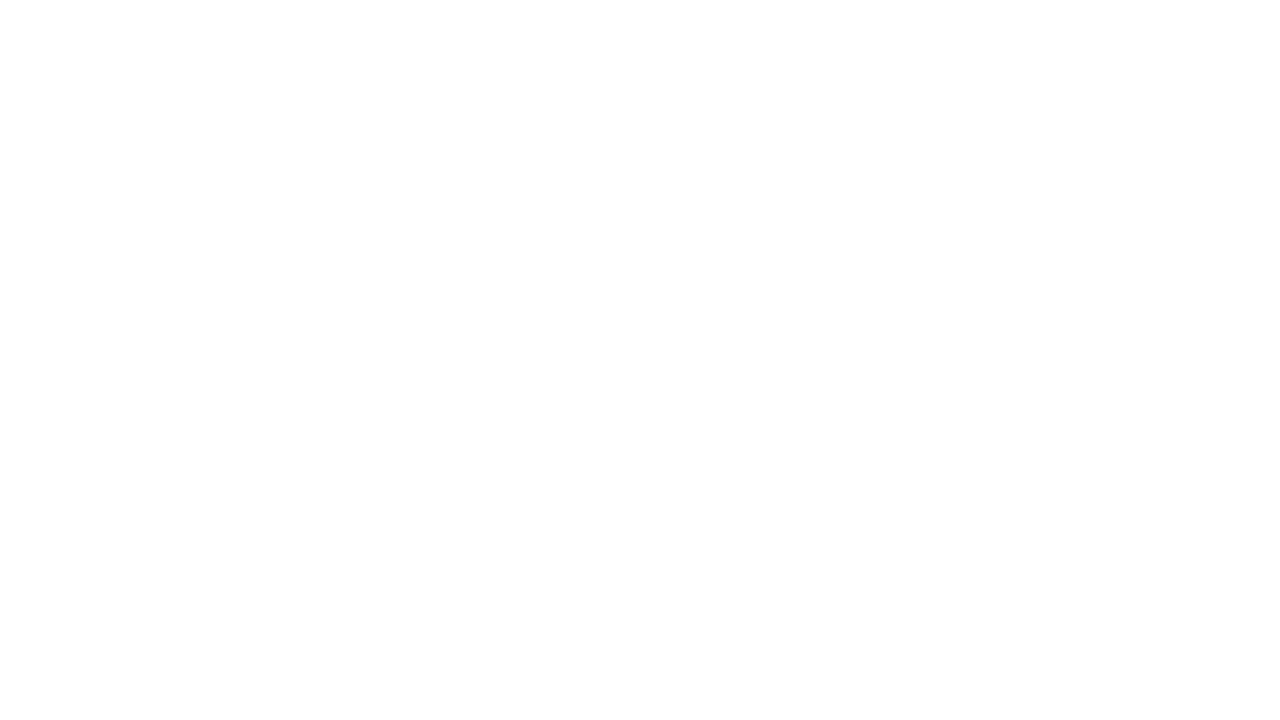
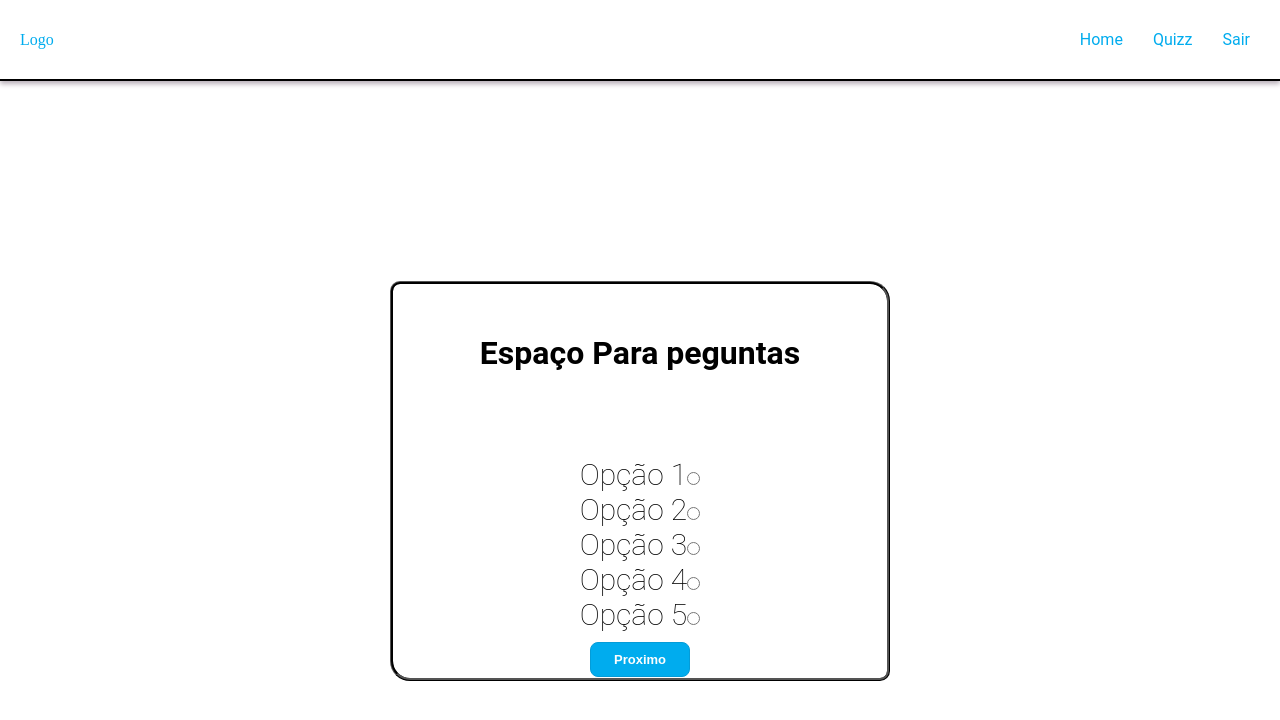
Before and after one commit to camilacasimiro/desafio-trainee-loopis, a React (Create React App) app: page /Quizz in a window 1280 px wide. Shown: the top 720 px of the page. Built offline with nearby package versions, Linux system fonts and the light colour scheme.

Commit message:
adicionado duas paginas:Login e Quizz . Modificado a pagina Routes.js e style.css de Perfil

```diff
--- /dev/null
+++ b/src/pages/Login/index.js
@@ -0,0 +1,33 @@
+import React from 'react';
+import{Link} from 'react-router-dom';
+
+import "./style.css"
+import Connection from '../../images/connection.png';
+
+function Login(){
+    return (
+        <div id="page-cad">
+            <div className="image">
+                <img src={Connection} alt="Connection"></img>
+            </div>
+
+            <form className="form-cad">
+
+                    <h1>Login</h1>
+                    <div className="field">
+                        <label>Email:</label>
+                        <input type="email"></input>
+
+                        <label>Senha:</label>
+                        <input type="password"></input>
+                    </div>
+
+                    <Link to="/perfil">
+                       <button type="submit" >Entrar</button>
+                    </Link>
+            </form>
+        </div>
+    );
+}
+
+export default Login;
--- /dev/null
+++ b/src/pages/Login/style.css
@@ -0,0 +1,74 @@
+*{
+    margin: 0;
+    padding: 0;
+    box-sizing: border-box;
+}
+
+#page-cad{
+    display: flex;
+    flex-direction: row;
+    width: 100vw;
+    height: 100vh;
+}
+
+.image{
+    background-color: #EDEDED;
+    display: flex;
+}
+
+.image img{
+    padding-top: 45px;
+}
+
+.form-cad{
+    border-radius: 8px;
+    margin: 20px auto;
+    margin-top: 300px;
+}
+
+.form-cad h1{
+    font-family: 'Roboto', sans-serif;
+    margin-bottom: 35px;
+}
+
+.form-cad .field{
+    display: flex;
+    flex-direction: column;
+    margin-bottom: 26px;
+    font-family: 'Roboto', sans-serif;
+
+}
+
+.form-cad .field label{
+    margin-top: 20px;
+    margin-bottom: 10px;
+}
+
+.form-cad .field input{
+
+  border-radius: 8px;
+  border: 2px solid #00ACEE;
+  padding: 8px 20px;
+  font-size: 16px;
+
+}
+
+button {
+    width: 100px;
+    height: 35px;
+    border-radius: 8px;
+    border: 1px solid #049cd8;
+    background-color: #00ACEE;
+
+    font-size: 13px;
+    font-weight: bold;
+    color: #FDFDFD;
+    margin: 10px 70px;
+
+    transition: background-color 0.2s;
+    cursor: pointer;
+}
+
+button:hover{
+    background-color: #049cd8;
+}
--- /dev/null
+++ b/src/pages/Quizz/index.js
@@ -0,0 +1,51 @@
+import React from 'react';
+import { Link } from 'react-router-dom';
+
+import "./style.css"
+
+function Quizz() {
+    return (
+        <>
+            <header class="header">
+                <a href="/">Logo</a>
+                <nav>
+                    <ul class="menu">
+                        <li><a href="/">Home</a></li>
+                        <li><a href="/">Quizz</a></li>
+                        <li><a href="/">Sair</a></li>
+                    </ul>
+                </nav>
+            </header>
+            <div>
+                <form >
+                    <div className='CardQuestions' >
+                        <h1 className='textoDentrodoCard' >Espaço Para peguntas</h1>
+                        <ul className='esteticaforms'>
+                            <li>
+                                <label for="">Opção 1</label>
+                                <input type="radio" name="" value="" />
+                            </li>
+                            <label for="">Opção 2</label>
+                            <input type="radio" name="" value="" />
+                            <li>
+                                <label for="">Opção 3</label>
+                                <input type="radio" name="" value="" />
+                            </li>
+                            <label for="">Opção 4</label>
+                            <input type="radio" name="" value="" />
+                            <li>
+                                <label for="">Opção 5</label>
+                                <input type="radio" name="" value="" />
+                            </li>
+                        </ul>
+                        <Link to="/perfil">
+                            <button classname="button" type="submit" >Proximo</button>
+                        </Link>
+                    </div>
+                </form>
+            </div>
+        </>
+    );
+}
+
+export default Quizz;
--- /dev/null
+++ b/src/pages/Quizz/style.css
@@ -0,0 +1,95 @@
+l,li,p {
+  margin: 0px;
+  padding: 0px;
+  list-style: none;
+
+  font-family: 'Roboto', sans-serif;
+}
+
+a {
+    text-decoration: none;
+    color:#00ACEE;
+  }
+
+.header {
+    background:white;
+    display: flex;
+    flex-wrap: wrap;
+    justify-content: space-between;
+    align-items: center;
+    padding: 20px;
+    border-bottom: 2px solid black;
+    box-shadow: 0px 3px 5px 0px rgba(184,175,184,1);
+
+  }
+
+  .menu {
+    display: flex;
+  }
+
+  .menu li {
+    margin-left: 10px;
+  }
+
+  .menu li a {
+    display: block;
+    padding: 10px;
+  }
+
+.CardQuestions {
+    margin: auto;
+    width: 500px;
+    height:400px;
+
+    border: 1px solid black;
+    border-style: ridge ;
+    border-width: medium;
+    border-radius: 10px 20px;
+
+
+
+    transform: translate(0, 50%);
+    align-items: center;
+    display:flex;
+    flex-direction: column;
+
+
+
+}
+.esteticaforms {
+    text-align: center;
+    font-family: 'Roboto', sans-serif;
+    font-size: 30px;
+    font-weight: 200;
+
+
+}
+
+.textoDentrodoCard{
+    text-align: center;
+    font-family: 'Roboto', sans-serif;
+    margin-bottom: 35px;
+    padding: 50px;
+}
+
+.button {
+    width: 200px;
+    height: 90px;
+    border-radius: 8px;
+    border: 1px solid #049cd8;
+    background-color: #00ACEE;
+
+    box-sizing: border-box;
+
+
+    font-size: 13px;
+    font-weight: bold;
+    color: #FDFDFD;
+    text-align: center;
+    margin-left: 1000px ;
+
+
+    transition: background-color 0.2s;
+    cursor: pointer;
+
+}
--- a/src/routes.js
+++ b/src/routes.js
@@ -4,6 +4,8 @@ import { BrowserRouter, Route, Switch } from 'react-router-dom';
 
 import Cadastro from '../src/pages/Cadastro';
 import Perfil from '../src/pages/Perfil';
+import Login from '../src/pages/Login';
+import Quizz from '../src/pages/Quizz';
 
 
 class Routes extends Component {
@@ -14,6 +16,8 @@ class Routes extends Component {
 
         <Route path="/" exact component ={Cadastro}/>
         <Route path="/perfil" component ={Perfil}/>
+        <Route path="/Login" component ={Login}/>
+        <Route path="/Quizz" component ={Quizz}/>
 
       </Switch>
     </BrowserRouter>
```
Also changed, not shown: src/pages/Perfil/style.css (+0 -28 lines).
